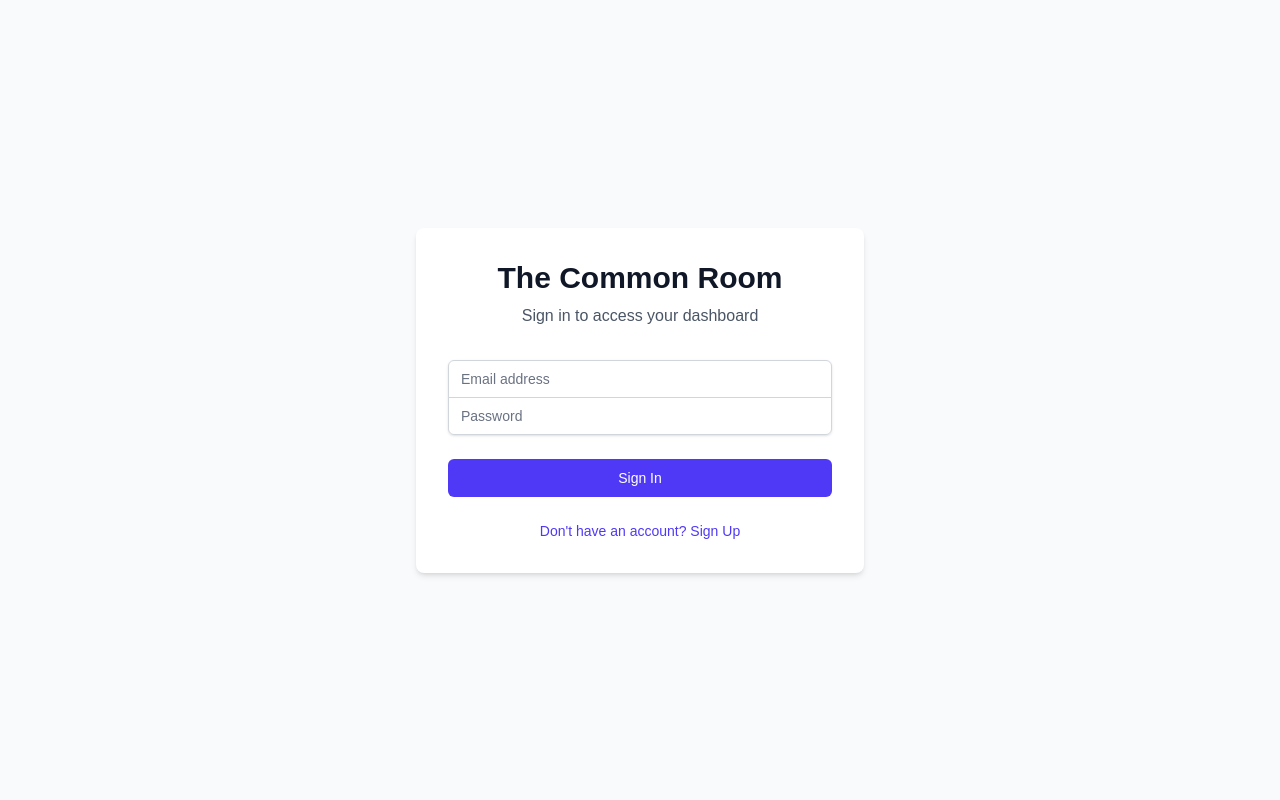
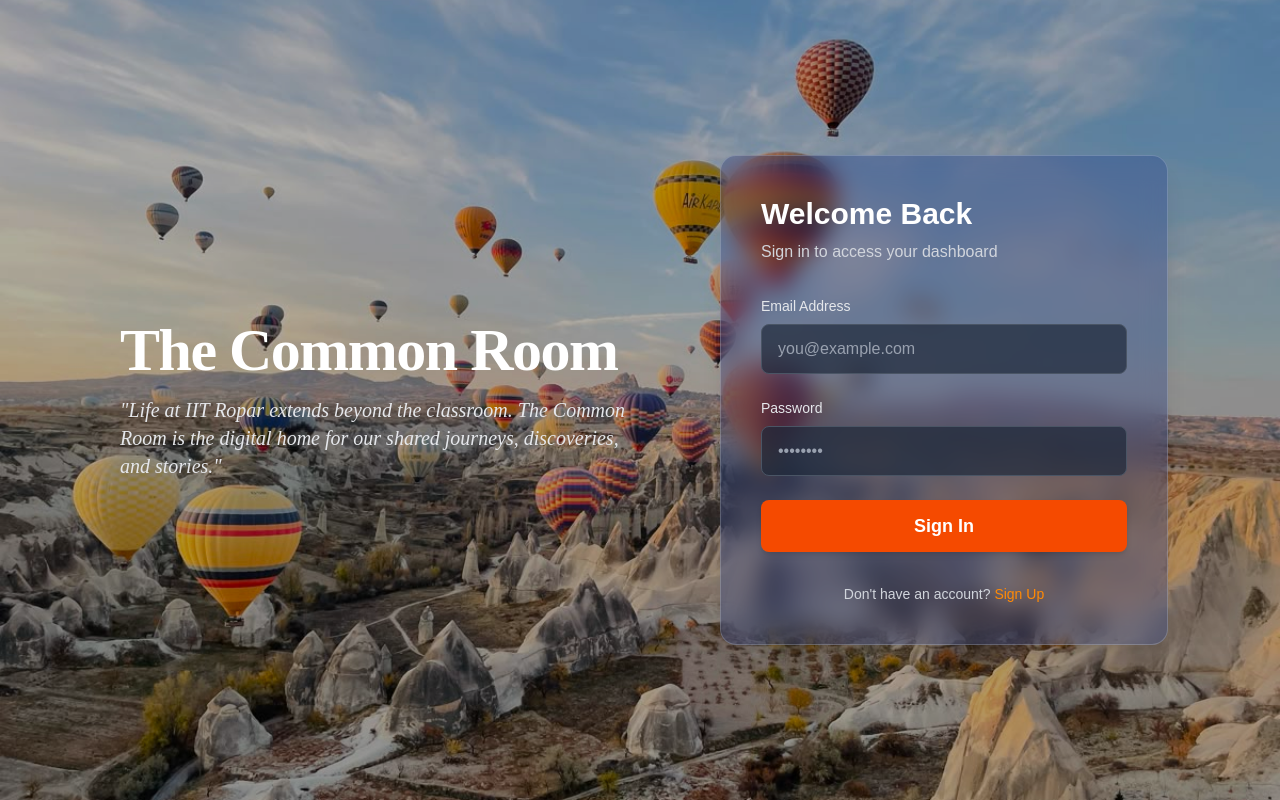
Before and after one commit to adityay65/The_Common_Room, a Next.js app: page / in a window 1280 px wide. Built offline with nearby package versions, Linux system fonts and the light colour scheme.

Commit message:
About us page and sign in

```diff
--- a/Components/NavbarClient.tsx
+++ b/Components/NavbarClient.tsx
@@ -2,7 +2,6 @@
 
 import { useState, useEffect, useRef } from "react";
 import { Search, Camera, Upload } from "lucide-react"; // Import icons
-
 // Define the User type - updated to use imageUrl from Cloudinary
 type UserData = {
   id: number;
--- a/app/api/auth/signup/route.ts
+++ b/app/api/auth/signup/route.ts
@@ -20,7 +20,7 @@ export async function POST(request: Request) {
 
     const hashedPassword = await bcrypt.hash(password, 10);
 
-    const user = await prisma.user.create({
+      await prisma.user.create({
       data: {
         email,
         name,
@@ -28,7 +28,13 @@ export async function POST(request: Request) {
       },
     });
 
-    return new NextResponse(JSON.stringify({ message: 'User created successfully' }), { status: 201 });
+    return new NextResponse(
+      JSON.stringify({ message: 'User created successfully' }),
+      { status: 201 }
+    );
+
+
+
   } catch (error) {
     console.error('Signup error:', error);
     return new NextResponse(JSON.stringify({ error: 'Internal server error' }), { status: 500 });
--- a/app/api/posts/route.ts
+++ b/app/api/posts/route.ts
@@ -2,8 +2,6 @@
 
 import { NextResponse } from "next/server";
 import prisma from "@/lib/prisma"; // Make sure the path to your prisma client is correct
-import { ContentBlock, BlockType } from "@prisma/client"; // Import types for safety
-
 /**
  * A helper function to generate initials from a name.
  */
--- a/app/api/upload/route.ts
+++ b/app/api/upload/route.ts
@@ -1,6 +1,7 @@
 import { NextResponse } from 'next/server'
 import cloudinary from '@/lib/cloudinary'
 import prisma from '@/lib/prisma'
+
 
 export async function POST(request: Request) {
   try {
@@ -90,5 +91,5 @@ export async function POST(request: Request) {
   } catch (err: any) {
     console.error('Upload error:', err)
     return NextResponse.json({ error: 'Upload failed: ' + err.message }, { status: 500 })
-  }
 }
+}
--- a/app/dashboard/my-blog/page.tsx
+++ b/app/dashboard/my-blog/page.tsx
@@ -114,10 +114,10 @@ export default function MyBlogPage() {
         ) : (
           <div className="text-center py-16 border-2 border-dashed border-gray-300 rounded-lg bg-white">
             <p className="text-xl font-semibold text-gray-600">
-              You haven't created any posts yet.
+              You haven&apos;t created any posts yet.
             </p>
             <p className="text-gray-500 mt-2">
-              Click "Create New Post" to share your thoughts!
+              Click &quot;Create New Post&quot; to share your thoughts!
             </p>
           </div>
         )}
--- a/app/dashboard/profile/page.tsx
+++ b/app/dashboard/profile/page.tsx
@@ -2,7 +2,6 @@
 import { useRouter } from "next/navigation";
 import { useState, useRef, useEffect } from "react";
 import {
-  Camera,
   Lock,
   Save,
   User as UserIcon,
--- a/app/signin/page.tsx
+++ b/app/signin/page.tsx
@@ -2,6 +2,13 @@
 
 import { useState } from 'react';
 import { useRouter } from 'next/navigation';
+
+// A simple placeholder for social icons
+// const SocialIcon = () => (
+//   <svg className="w-6 h-6" fill="currentColor" viewBox="0 0 24 24">
+//     <path d="M12 2C6.48 2 2 6.48 2 12s4.48 10 10 10 10-4.48 10-10S17.52 2 12 2z" />
+//   </svg>
+// );
 
 export default function SignInPage() {
   const [email, setEmail] = useState('');
@@ -18,9 +25,7 @@ export default function SignInPage() {
     try {
       const res = await fetch('/api/auth/signin', {
         method: 'POST',
-        headers: {
-          'Content-Type': 'application/json',
-        },
+        headers: { 'Content-Type': 'application/json' },
         body: JSON.stringify({ email, password }),
       });
 
@@ -39,66 +44,85 @@ export default function SignInPage() {
   };
 
   return (
-    <div className="flex items-center justify-center min-h-screen bg-gray-50 dark:bg-gray-900">
-      <div className="w-full max-w-md p-8 space-y-8 bg-white rounded-lg shadow-md dark:bg-gray-800">
-        <div className="text-center">
-          <h1 className="text-3xl font-bold text-gray-900 dark:text-white">The Common Room</h1>
-          <p className="mt-2 text-gray-600 dark:text-gray-400">Sign in to access your dashboard</p>
-        </div>
-        <form className="mt-8 space-y-6" onSubmit={handleSubmit}>
-          <div className="rounded-md shadow-sm -space-y-px">
+    <div
+      className="relative flex h-screen w-screen bg-cover bg-center"
+      style={{ backgroundImage: 'url("/images/aboutUsBackground.jpg")' }} // full-screen balloon background
+    >
+      {/* Overlay for better contrast */}
+      <div className="absolute inset-0 bg-black/30"></div>
+
+      {/* Title & Quote centered vertically */}
+     <div className="absolute inset-y-0 left-20 flex flex-col justify-center text-white z-10 px-10">
+        <h1 className="text-6xl font-extrabold tracking-tight font-[Playfair_Display]">
+          The Common Room
+        </h1>
+        <p className="mt-4 text-xl italic text-gray-200 max-w-lg font-[Poppins]">
+          &quot;Life at IIT Ropar extends beyond the classroom. The Common Room is the digital home for our shared journeys, discoveries, and stories.&quot;
+        </p>
+      </div>
+
+      {/* Right Section: Sign In Form (shifted left a bit) */}
+      <div className="relative z-10 ml-auto mr-20 flex h-full w-full max-w-lg items-center justify-center p-8">
+        <div className="w-full max-w-md space-y-8 rounded-2xl bg-blue-900/30 backdrop-blur-md p-10 shadow-xl border border-white/20">
+          <div>
+            <h2 className="text-3xl font-bold text-white mb-2">Welcome Back</h2>
+            <p className="text-gray-300">Sign in to access your dashboard</p>
+          </div>
+
+          <form className="space-y-6" onSubmit={handleSubmit}>
             <div>
-              <label htmlFor="email-address" className="sr-only">Email address</label>
+              <label htmlFor="email-address" className="block text-sm font-medium text-gray-200 mb-2">
+                Email Address
+              </label>
               <input
                 id="email-address"
                 name="email"
                 type="email"
-                autoComplete="email"
                 required
-                className="appearance-none rounded-none relative block w-full px-3 py-2 border border-gray-300 placeholder-gray-500 text-gray-900 rounded-t-md focus:outline-none focus:ring-indigo-500 focus:border-indigo-500 focus:z-10 sm:text-sm dark:bg-gray-700 dark:border-gray-600 dark:placeholder-gray-400 dark:text-white"
-                placeholder="Email address"
+                className="w-full px-4 py-3 bg-gray-800/70 border border-gray-600 rounded-lg text-white placeholder-gray-400 focus:outline-none focus:ring-2 focus:ring-orange-500"
+                placeholder="you@example.com"
                 value={email}
                 onChange={(e) => setEmail(e.target.value)}
               />
             </div>
             <div>
-              <label htmlFor="password" className="sr-only">Password</label>
+              <label htmlFor="password" className="block text-sm font-medium text-gray-200 mb-2">
+                Password
+              </label>
               <input
                 id="password"
                 name="password"
                 type="password"
-                autoComplete="current-password"
                 required
-                className="appearance-none rounded-none relative block w-full px-3 py-2 border border-gray-300 placeholder-gray-500 text-gray-900 rounded-b-md focus:outline-none focus:ring-indigo-500 focus:border-indigo-500 focus:z-10 sm:text-sm dark:bg-gray-700 dark:border-gray-600 dark:placeholder-gray-400 dark:text-white"
-                placeholder="Password"
+                className="w-full px-4 py-3 bg-gray-800/70 border border-gray-600 rounded-lg text-white placeholder-gray-400 focus:outline-none focus:ring-2 focus:ring-orange-500"
+                placeholder="••••••••"
                 value={password}
                 onChange={(e) => setPassword(e.target.value)}
               />
             </div>
-          </div>
 
-          {error && (
-            <div className="p-3 text-sm text-red-700 bg-red-100 rounded-lg dark:bg-red-200 dark:text-red-800" role="alert">
-              {error}
-            </div>
-          )}
+            {error && (
+              <div className="p-3 text-sm font-medium text-center text-red-300 bg-red-900/50 rounded-lg">
+                {error}
+              </div>
+            )}
 
-          <div>
             <button
               type="submit"
               disabled={isLoading}
-              className="group relative w-full flex justify-center py-2 px-4 border border-transparent text-sm font-medium rounded-md text-white bg-indigo-600 hover:bg-indigo-700 focus:outline-none focus:ring-2 focus:ring-offset-2 focus:ring-indigo-500 disabled:opacity-50"
+              className="w-full py-3 px-4 rounded-lg shadow-md text-lg font-semibold text-white bg-orange-600 hover:bg-orange-700 focus:outline-none focus:ring-2 focus:ring-orange-400 disabled:opacity-50 transition"
             >
               {isLoading ? 'Signing In...' : 'Sign In'}
             </button>
-          </div>
+          </form>
 
-          <div className="text-sm text-center">
-            <a href="/signup" className="font-medium text-indigo-600 hover:text-indigo-500 dark:text-indigo-400">
-              Don't have an account? Sign Up
+          <div className="text-center text-sm text-gray-300">
+            Don&apos;t have an account?{' '}
+            <a href="/signup" className="font-medium text-orange-400 hover:text-orange-300">
+              Sign Up
             </a>
           </div>
-        </form>
+        </div>
       </div>
     </div>
   );
--- a/app/signup/page.tsx
+++ b/app/signup/page.tsx
@@ -34,37 +34,96 @@ export default function SignUpPage() {
         const data = await res.json();
         setError(data.error || 'Failed to create account.');
       }
-        } catch (err) {
-            setError('An unexpected error occurred.');
+    } catch (err: unknown) {
+  console.error(err);
+
+      if (err instanceof Error) {
+        setError(err.message);
+      } else {
+        setError("An unexpected error occurred.");
+      }
     } finally {
           setIsLoading(false);
         }
       };
 
   return (
-        <div className="flex items-center justify-center min-h-screen bg-gray-50 dark:bg-gray-900">
-            <div className="w-full max-w-md p-8 space-y-8 bg-white rounded-lg shadow-md dark:bg-gray-800">
+    <div
+      className="relative flex h-screen w-screen bg-cover bg-center"
+      style={{ backgroundImage: 'url("/images/aboutUsBackground.jpg")' }}
+    >
+      {/* Dark overlay */}
+      <div className="absolute inset-0 bg-black/30"></div>
+
+      {/* Title & Quote with padding + new font */}
+      <div className="absolute inset-y-0 left-20 flex flex-col justify-center text-white z-10 px-10">
+        <h1 className="text-6xl font-extrabold tracking-tight font-[Playfair_Display]">
+          The Common Room
+        </h1>
+        <p className="mt-4 text-xl italic text-gray-200 max-w-lg font-[Poppins]">
+          &quot;Life at IIT Ropar extends beyond the classroom. The Common Room is the digital home for our shared journeys, discoveries, and stories.&quot;
+        </p>
+      </div>
+
+      {/* Sign Up Box */}
+      <div className="relative z-10 ml-auto mr-20 flex h-full w-full max-w-lg items-center justify-center p-8">
+        <div className="w-full max-w-md space-y-6 rounded-2xl bg-blue-900/30 backdrop-blur-md p-10 shadow-xl border border-white/20">
           <div className="text-center">
-                    <h1 className="text-3xl font-bold text-gray-900 dark:text-white">Create an Account</h1>
+            <h1 className="text-3xl font-bold text-white">Create an Account</h1>
           </div>
-                <form className="mt-8 space-y-6" onSubmit={handleSubmit}>
-                    <input type="text" placeholder="Full Name" value={name} onChange={e => setName(e.target.value)} required className="appearance-none rounded-md relative block w-full px-3 py-2 border border-gray-300 placeholder-gray-500 text-gray-900 focus:outline-none focus:ring-indigo-500 focus:border-indigo-500 sm:text-sm dark:bg-gray-700 dark:border-gray-600 dark:placeholder-gray-400 dark:text-white" />
-                    <input type="email" placeholder="Email Address" value={email} onChange={e => setEmail(e.target.value)} required className="appearance-none rounded-md relative block w-full px-3 py-2 border border-gray-300 placeholder-gray-500 text-gray-900 focus:outline-none focus:ring-indigo-500 focus:border-indigo-500 sm:text-sm dark:bg-gray-700 dark:border-gray-600 dark:placeholder-gray-400 dark:text-white" />
-                    <input type="password" placeholder="Password" value={password} onChange={e => setPassword(e.target.value)} required className="appearance-none rounded-md relative block w-full px-3 py-2 border border-gray-300 placeholder-gray-500 text-gray-900 focus:outline-none focus:ring-indigo-500 focus:border-indigo-500 sm:text-sm dark:bg-gray-700 dark:border-gray-600 dark:placeholder-gray-400 dark:text-white" />
 
-                    {error && <p className="text-red-500 text-sm">{error}</p>}
-                    {success && <p className="text-green-500 text-sm">{success}</p>}
 
-                    <button type="submit" disabled={isLoading} className="group relative w-full flex justify-center py-2 px-4 border border-transparent text-sm font-medium rounded-md text-white bg-indigo-600 hover:bg-indigo-700 focus:outline-none focus:ring-2 focus:ring-offset-2 focus:ring-indigo-500 disabled:opacity-50">
+          <form className="space-y-5" onSubmit={handleSubmit}>
+            <input
+              type="text"
+              placeholder="Full Name"
+              value={name}
+              onChange={(e) => setName(e.target.value)}
+              required
+              className="w-full px-4 py-3 bg-gray-800/70 border border-gray-600 rounded-lg text-white placeholder-gray-400 focus:outline-none focus:ring-2 focus:ring-orange-500"
+            />
+
+            <input
+              type="email"
+              placeholder="Email Address"
+              value={email}
+              onChange={(e) => setEmail(e.target.value)}
+              required
+              className="w-full px-4 py-3 bg-gray-800/70 border border-gray-600 rounded-lg text-white placeholder-gray-400 focus:outline-none focus:ring-2 focus:ring-orange-500"
+            />
+
+            <input
+              type="password"
+              placeholder="Password"
+              value={password}
+              onChange={(e) => setPassword(e.target.value)}
+              required
+              className="w-full px-4 py-3 bg-gray-800/70 border border-gray-600 rounded-lg text-white placeholder-gray-400 focus:outline-none focus:ring-2 focus:ring-orange-500"
+            />
+
+            {error && <p className="text-red-400 text-sm">{error}</p>}
+            {success && <p className="text-green-400 text-sm">{success}</p>}
+
+            <button
+              type="submit"
+              disabled={isLoading}
+              className="w-full py-3 px-4 rounded-lg shadow-md text-lg font-semibold text-white bg-orange-600 hover:bg-orange-700 focus:outline-none focus:ring-2 focus:ring-orange-400 disabled:opacity-50 transition"
+            >
               {isLoading ? 'Creating Account...' : 'Sign Up'}
             </button>
-                     <div className="text-sm text-center">
-                        <a href="/signin" className="font-medium text-indigo-600 hover:text-indigo-500 dark:text-indigo-400">
-                          Already have an account? Sign In
+
+            <div className="text-center text-sm text-gray-300">
+              Already have an account?{' '}
+              <a
+                href="/signin"
+                className="font-medium text-orange-400 hover:text-orange-300"
+              >
+                Sign In
               </a>
             </div>
           </form>
         </div>
       </div>
+    </div>
   );
 }
--- a/package.json
+++ b/package.json
@@ -30,7 +30,7 @@
     "zod": "^4.1.5"
   },
   "devDependencies": {
-    "@eslint/eslintrc": "^3",
+    "@eslint/eslintrc": "^3.3.1",
     "@tailwindcss/postcss": "^4",
     "@types/bcrypt": "^6.0.0",
     "@types/bcryptjs": "^2.4.6",
```
Also changed, not shown: app/aboutus/page.tsx (+10 -32 lines), 1 other file (tests, documents, lock files or other folders). Lines whose indentation alone changed are shown as unchanged.
